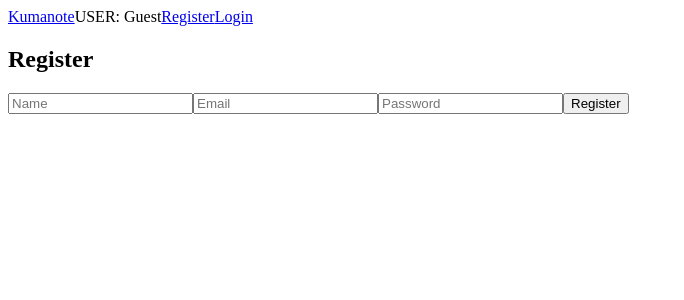
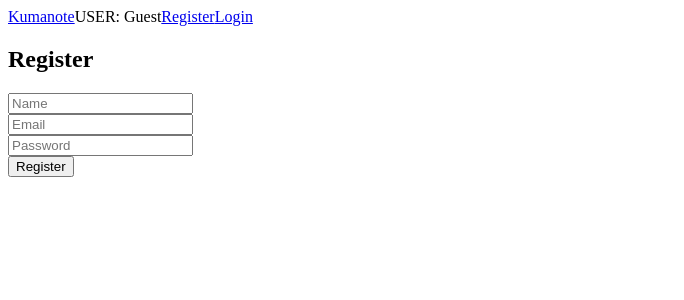
Before and after one commit to ythjkt/kumanote, a React (Create React App) app in the folder client/: page /register in a window 1280 px wide. Shown: the top 300 px of the page, without its empty margins (0-684 px from the left). Built offline with nearby package versions, Linux system fonts and the light colour scheme.

Commit message:
Creates TextFieldGroup component

```diff
--- a/client/src/components/Login.js
+++ b/client/src/components/Login.js
@@ -2,7 +2,9 @@
 import PropTypes from 'prop-types'
 import { connect } from 'react-redux'
 import { loginUser } from '../actions/userActions'
-import classnames from 'classnames'
+
+// Components
+import TextFieldGroup from './common/TextFieldGroupInput'
 
 class Login extends Component {
   constructor(props) {
@@ -59,28 +61,22 @@
       <div>
         <h2>Login</h2>
         <form onSubmit={this.onSubmit}>
-          <input
+          <TextFieldGroup
             type="text"
             name="email"
             placeholder="Email"
-            className={classnames('form', { 'is-invalid': errors.name })}
             value={this.state.email}
             onChange={this.onChange}
+            error={errors.email}
           />
-          {errors.email && (
-            <div className="invalid-feedback">{errors.email}</div>
-          )}
-          <input
+          <TextFieldGroup
             type="text"
             name="password"
             placeholder="Password"
-            className={classnames('form', { 'is-invalid': errors.name })}
             value={this.state.password}
             onChange={this.onChange}
+            error={errors.password}
           />
-          {errors.password && (
-            <div className="invalid-feedback">{errors.password}</div>
-          )}
           <button type="submit">Login</button>
         </form>
       </div>
--- a/client/src/components/Register.js
+++ b/client/src/components/Register.js
@@ -1,9 +1,11 @@
 import React, { Component } from 'react'
 import PropTypes from 'prop-types'
-import classnames from 'classnames'
 
 import { connect } from 'react-redux'
 import { registerUser } from '../actions/userActions'
+
+// Components
+import TextFieldGroup from './common/TextFieldGroupInput'
 
 class Register extends Component {
   constructor(props) {
@@ -54,35 +56,28 @@
       <div>
         <h2>Register</h2>
         <form onSubmit={this.onSubmit}>
-          <input
-            type="text"
+          <TextFieldGroup
             name="name"
             placeholder="Name"
-            className={classnames('form', { 'is-invalid': errors.name })}
             value={this.state.name}
             onChange={this.onChange}
+            error={errors.name}
           />
-          {errors.name && <div className="invalid-feedback">{errors.name}</div>}
-          <input
-            type="text"
+          <TextFieldGroup
             name="email"
             placeholder="Email"
             value={this.state.email}
             onChange={this.onChange}
+            error={errors.email}
           />
-          {errors.email && (
-            <div className="invalid-feedback">{errors.email}</div>
-          )}
-          <input
+          <TextFieldGroup
             type="text"
             name="password"
             placeholder="Password"
             value={this.state.password}
             onChange={this.onChange}
+            error={errors.password}
           />
-          {errors.password && (
-            <div className="invalid-feedback">{errors.password}</div>
-          )}
           <button type="submit">Register</button>
         </form>
       </div>
--- /dev/null
+++ b/client/src/components/common/TextFieldGroupInput.js
@@ -0,0 +1,47 @@
+import React from 'react'
+import classnames from 'classnames'
+import PropTypes from 'prop-types'
+
+const TextFieldGroup = ({
+  name,
+  placeholder,
+  value,
+  error,
+  info,
+  type,
+  onChange,
+  disabled
+}) => {
+  return (
+    <div>
+      <input
+        type={type}
+        name={name}
+        placeholder={placeholder}
+        className={classnames('form', { 'is-invalid': error })}
+        value={value}
+        onChange={onChange}
+        disabled={disabled}
+      />
+      {info && <small>{info}</small>}
+      {error && <div className="invalid-feedback">{error}</div>}
+    </div>
+  )
+}
+
+TextFieldGroup.propTypes = {
+  name: PropTypes.string.isRequired,
+  placeholder: PropTypes.string,
+  value: PropTypes.string.isRequired,
+  info: PropTypes.string,
+  error: PropTypes.string,
+  type: PropTypes.string.isRequired,
+  onChange: PropTypes.func.isRequired,
+  disabled: PropTypes.string
+}
+
+TextFieldGroup.defaultProps = {
+  type: 'text'
+}
+
+export default TextFieldGroup
```
